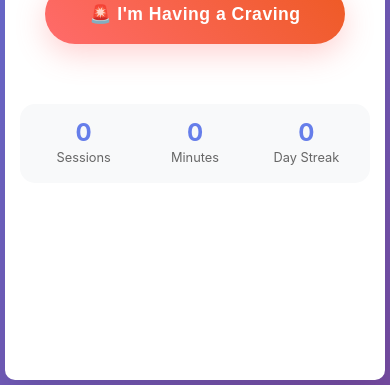
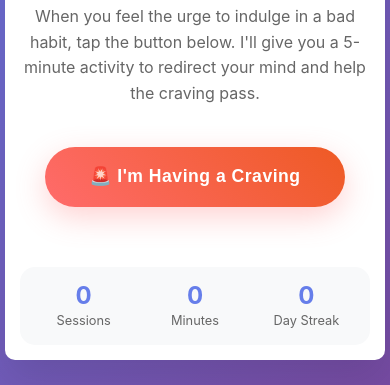
Before and after one commit to sdhaval97/pause-app, a website: page index.html in a window 390 px wide. Shown: the part 459-844 px from the top of the page. Drawn offline with Linux system fonts and the light colour scheme.

Commit message:
fixed the styling of the content page

```diff
--- a/styles.css
+++ b/styles.css
@@ -6,9 +6,15 @@
     -webkit-tap-highlight-color: transparent;
 }
 
+html {
+    height: 100%;
+    height: -webkit-fill-available; /* iOS Safari fix */
+}
+
 body {
     font-family: -apple-system, BlinkMacSystemFont, 'Segoe UI', 'Roboto', 'Helvetica Neue', Arial, sans-serif;
     background: linear-gradient(135deg, #667eea 0%, #764ba2 100%);
+    background-attachment: fixed; /* Prevents background from scrolling */
     min-height: 100vh;
     min-height: -webkit-fill-available; /* iOS Safari fix */
     display: flex;
@@ -19,8 +25,13 @@ body {
     -moz-osx-font-smoothing: grayscale;
 }
 
-html {
-    height: -webkit-fill-available; /* iOS Safari fix */
+/* Alternative approach for better mobile support */
+@supports not (background-attachment: fixed) {
+    body {
+        background-attachment: local;
+        background-size: 100% 100vh;
+        background-repeat: no-repeat;
+    }
 }
 
 /* Container */
@@ -268,13 +279,15 @@ html {
 @media (max-width: 768px) {
     body {
         padding: 5px;
+        align-items: flex-start; /* Allow content to flow naturally on mobile */
+        padding-top: 20px;
     }
 
     .container {
         padding: 20px;
         border-radius: 15px;
-        min-height: calc(100vh - 10px);
-        min-height: calc(-webkit-fill-available - 10px);
+        min-height: auto; /* Let content determine height on mobile */
+        margin-bottom: 20px;
     }
 
     .main-nav {
@@ -393,8 +406,13 @@ html {
 
 /* Landscape mobile devices */
 @media (max-height: 500px) and (orientation: landscape) {
+    body {
+        align-items: flex-start;
+        padding-top: 10px;
+    }
+
     .container {
-        min-height: calc(100vh - 10px);
+        min-height: auto;
         padding: 15px;
     }
 
```
